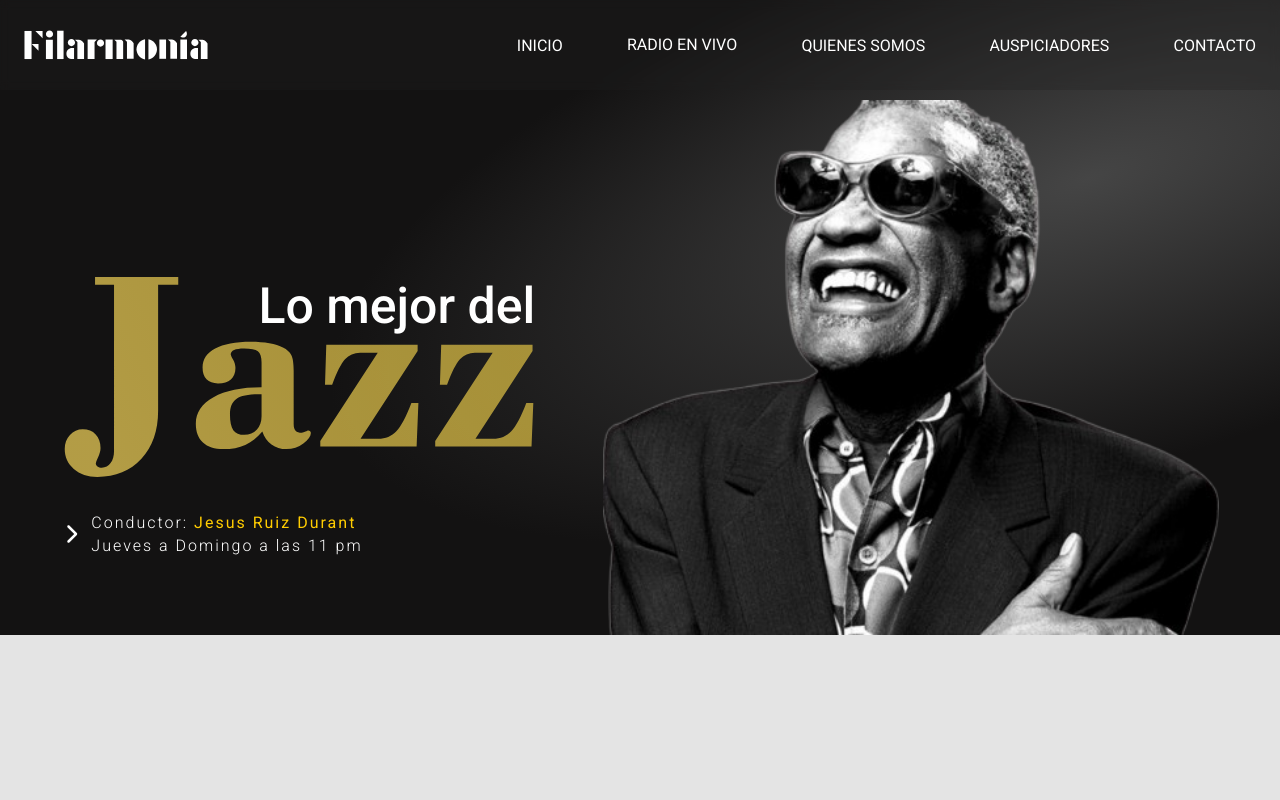
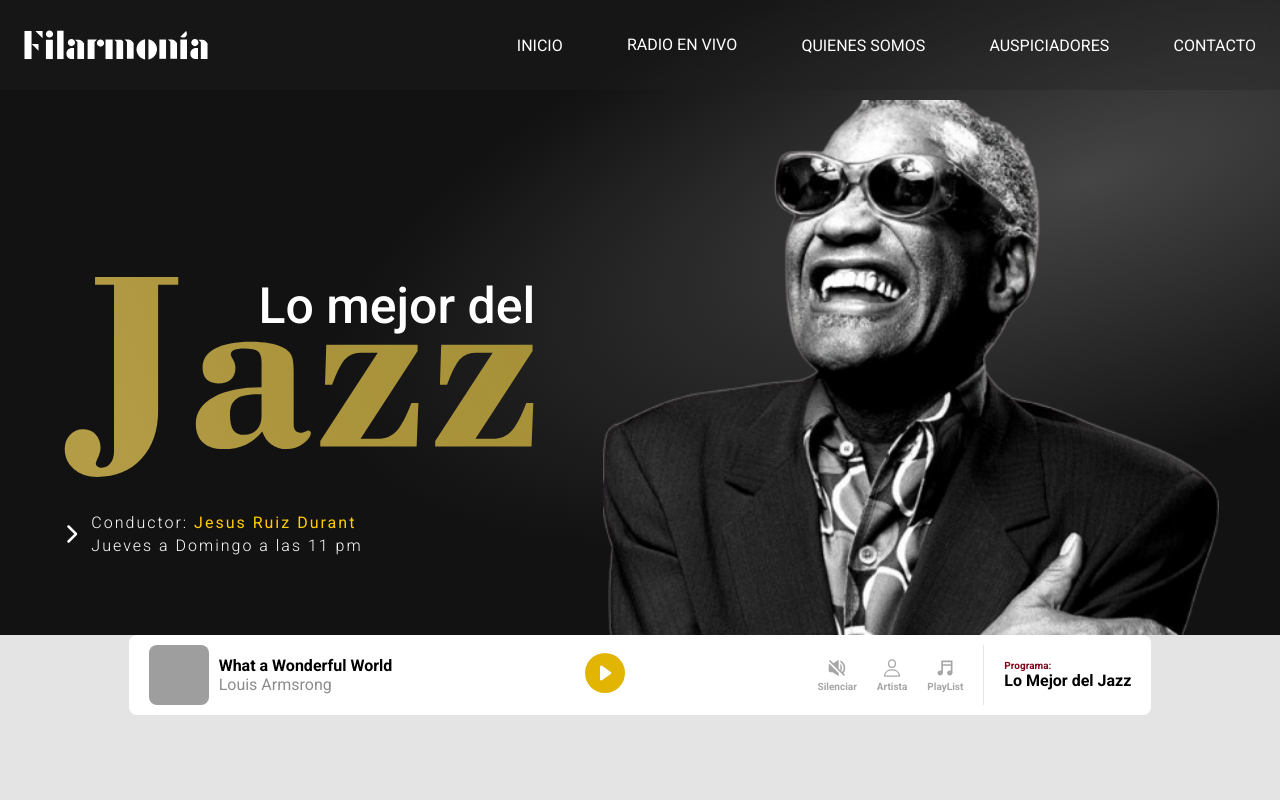
Before and after one commit to ANGELLH2000/Filarmon-a-RadioWeb, a React (Vite) app: page / in a window 1280 px wide. Shown: the top 800 px of the page. Built offline with nearby package versions, Linux system fonts and the light colour scheme; grey boxes are pictures that could not be loaded.

Commit message:
Reproductor

```diff
--- a/src/App.jsx
+++ b/src/App.jsx
@@ -1,7 +1,8 @@
 import Footer from './assets/Componets/Footer/Footer'
-import Section_Programa from './assets/Componets/Footer/Section-Programa/Section_Programa'
+import Section_Programa from './assets/Componets/Section-Programa/Section_Programa'
 import NavBar from './assets/Componets/NavBar/NavBar'
 import Section1 from './assets/Componets/Section1/Section1'
+import Reproductor from './assets/Componets/Reproductor/Reproductor'
 
 function App() {
 
@@ -11,6 +12,7 @@ function App() {
         <NavBar/>
       </header>
       <Section1/>
+      <Reproductor/>
       <br /><br /><br /><br /><br /><br /><br /><br /><br /><br /><br /><br /><br /><br /><br /><br /><br /><br /><br /><br />
       <Section_Programa/>
       <footer>
--- a/src/assets/Componets/Footer/Footer.css
+++ b/src/assets/Componets/Footer/Footer.css
@@ -1,4 +1,5 @@
 .footer.grow-page-contenedor {
+    margin-top: 30px;
     background-color: #0D0D0D;
 
     & .container {
--- /dev/null
+++ b/src/assets/Componets/Reproductor/Reproductor.css
@@ -0,0 +1,163 @@
+.Reproducto.grow-page-contenedor {
+    .container {
+        background-color: white;
+        grid-column: 3/13;
+        display: flex;
+        flex-direction: row;
+        padding: 10px 20px;
+        border-radius: 8px;
+        justify-content: space-between;
+
+        & .song {
+            align-items: center;
+            gap: 10px;
+
+            & .singer {
+                & h3 {
+                    font-size: 16px;
+                    font-weight: bold;
+                }
+
+                & p {
+                    color: #8D8D8D;
+                    font-size: 16px;
+                }
+            }
+
+            & img {
+                width: 60px;
+                height: 60px;
+                object-fit: cover;
+                object-position: top;
+                border-radius: 8px;
+            }
+        }
+
+        & .controls {
+            align-items: center;
+
+            & button {
+                background-color: transparent;
+                border: none;
+
+                &.none {
+                    display: none;
+                }
+
+                & svg {
+                    height: 40px;
+                    width: 40px;
+                    fill: #e2b503;
+
+                }
+            }
+
+        }
+
+        & .rigth {
+            user-select: none;
+            display: flex;
+            flex-direction: row;
+            gap: 20px;
+
+            & .controls2 {
+                align-items: center;
+                gap: 20px;
+                border-right: 1px solid rgba(0, 0, 0, 0.1);
+                padding-right: 20px;
+
+                & .botons {
+                    align-items: center;
+                    gap: 3px;
+
+                    & svg {
+                        width: 20px;
+                        height: 20px;
+                        fill: rgba(0, 0, 0, 0.35);
+                        stroke: rgba(0, 0, 0, 0.35);
+                    }
+
+                    & p {
+                        font-weight: bold;
+                        color: rgba(0, 0, 0, 0.35);
+                        font-size: 10px;
+                    }
+                }
+            }
+
+            & .info {
+                justify-content: center;
+
+                & p {
+                    font-size: 10px;
+                    color: #80081E;
+                    font-weight: 600;
+                }
+
+                & span {
+                    font-size: 16px;
+                    font-weight: bold;
+                    color: black;
+                }
+            }
+        }
+    }
+}
+
+@media screen and (width>900px) and (width<1239px) {
+    .Reproducto.grow-page-contenedor {
+        .container {
+            grid-column: 2/12;
+        }
+    }
+
+}
+@media screen and (width>600px) and (width<=900px) {
+    .Reproducto.grow-page-contenedor {
+        .container {
+            grid-column: 2/8;
+            display: grid;
+            grid-template-columns: 1fr 1fr 1fr;
+            row-gap: 20px;
+            column-gap: 20px;
+        }
+        & .song {
+            grid-column: 1/3;
+            grid-row: 1;
+            justify-self: right;
+        }
+        & .controls {
+            justify-self: left;
+        }
+        & .rigth {
+            grid-row: 2;
+            grid-column: 1/-1;
+            justify-self: center;
+        }
+    }
+
+}
+@media screen and (width<=600px){
+    .Reproducto.grow-page-contenedor {
+        .container {
+            grid-column: 1/-1;
+            display: grid;
+            grid-template-columns: 1fr 1fr 1fr;
+            row-gap: 20px;
+            column-gap: 20px;
+        }
+        & .song {
+            grid-column: 1/3;
+            grid-row: 1;
+            justify-self: right;
+        }
+        & .controls {
+            justify-self: left;
+        }
+        & .rigth {
+            grid-row: 2;
+            grid-column: 1/-1;
+            justify-self: center;
+        }
+    }
+}
--- /dev/null
+++ b/src/assets/Componets/Reproductor/Reproductor.jsx
@@ -0,0 +1,49 @@
+import React from 'react'
+import { BsPlayCircleFill } from "react-icons/bs";
+import { FaPauseCircle } from "react-icons/fa";
+import { BiSolidVolumeMute } from "react-icons/bi";
+import { IoPersonOutline } from "react-icons/io5";
+import { IoMdMusicalNotes } from "react-icons/io";
+import './Reproductor.css'
+function Reproductor() {
+    return (
+        <div className='Reproducto grow-page-contenedor'>
+            <div className="container">
+                <div className="song flex-row">
+                    <img src="https://images.unsplash.com/photo-1602701522049-00d25ac583ff?q=80&w=1974&auto=format&fit=crop&ixlib=rb-4.0.3&ixid=M3wxMjA3fDB8MHxwaG90by1wYWdlfHx8fGVufDB8fHx8fA%3D%3D" alt="Artisat de Jazz" />
+                    <div className="singer">
+                        <h3>What a Wonderful World</h3>
+                        <p>Louis Armsrong</p>
+                    </div>
+                </div>
+                <div className="controls flex-row">
+                    <button><BsPlayCircleFill/></button>
+                    <button className='none'><FaPauseCircle /></button>
+                </div>
+
+                <div className="rigth">
+                    <div className="controls2 flex-row">
+                        <div className="botons flex-col">
+                            <BiSolidVolumeMute />
+                            <p>Silenciar</p>
+                        </div>
+                        <div className="botons flex-col">
+                            <IoPersonOutline />
+                            <p>Artista</p>
+                        </div>
+                        <div className="botons flex-col">
+                            <IoMdMusicalNotes />
+                            <p>PlayList</p>
+                        </div>
+                    </div>
+                    <div className="info flex-col">
+                        <p>Programa:</p>
+                        <span>Lo Mejor del Jazz</span>
+                    </div>
+                </div>
+            </div>
+        </div>
+    )
+}
+
+export default Reproductor
```
Also changed, not shown: src/assets/Componets/Section-Programa/Section_Programa.css (renamed from src/assets/Componets/Footer/Section-Programa/Section_Programa.css), src/assets/Componets/Section-Programa/Section_Programa.jsx (renamed from src/assets/Componets/Footer/Section-Programa/Section_Programa.jsx).
